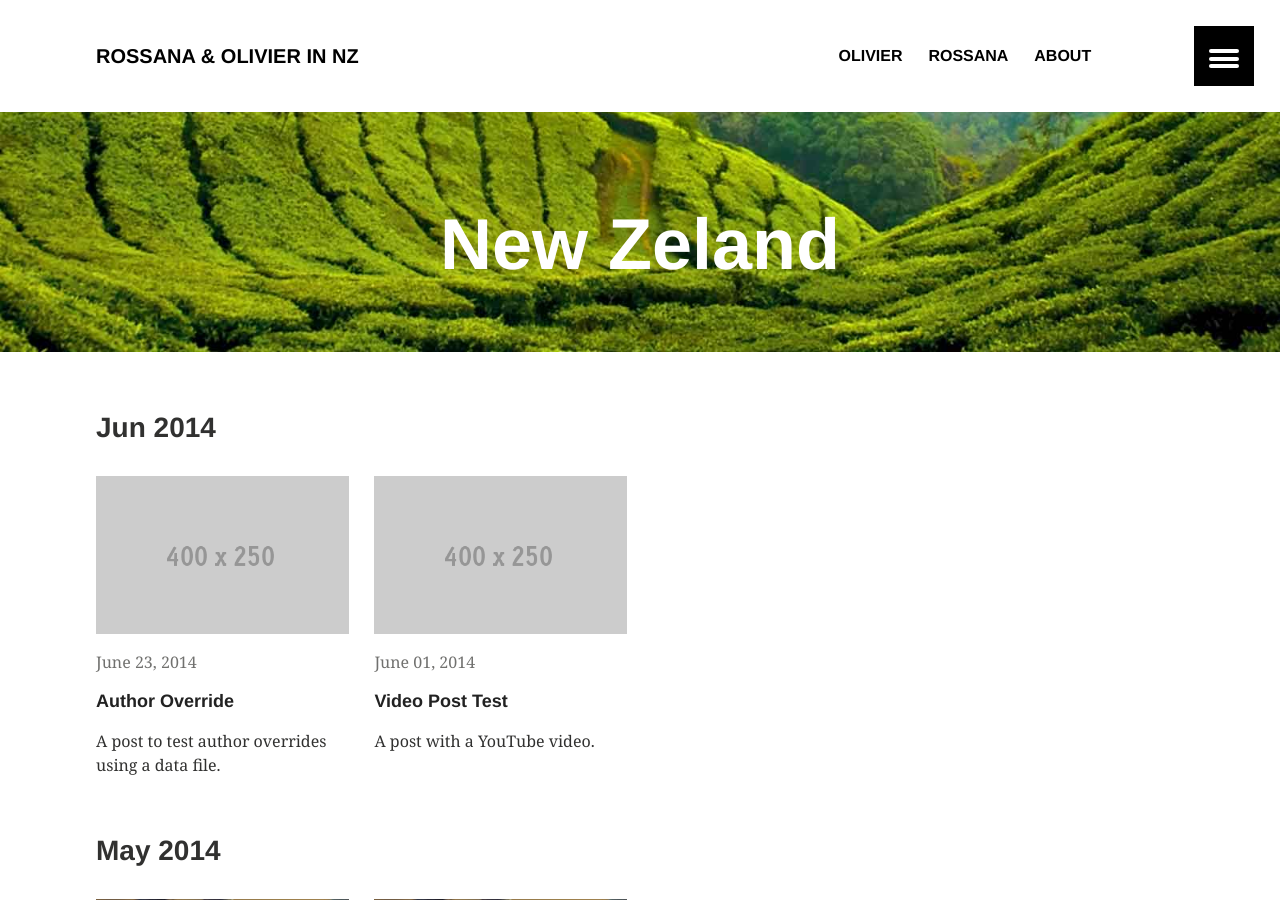
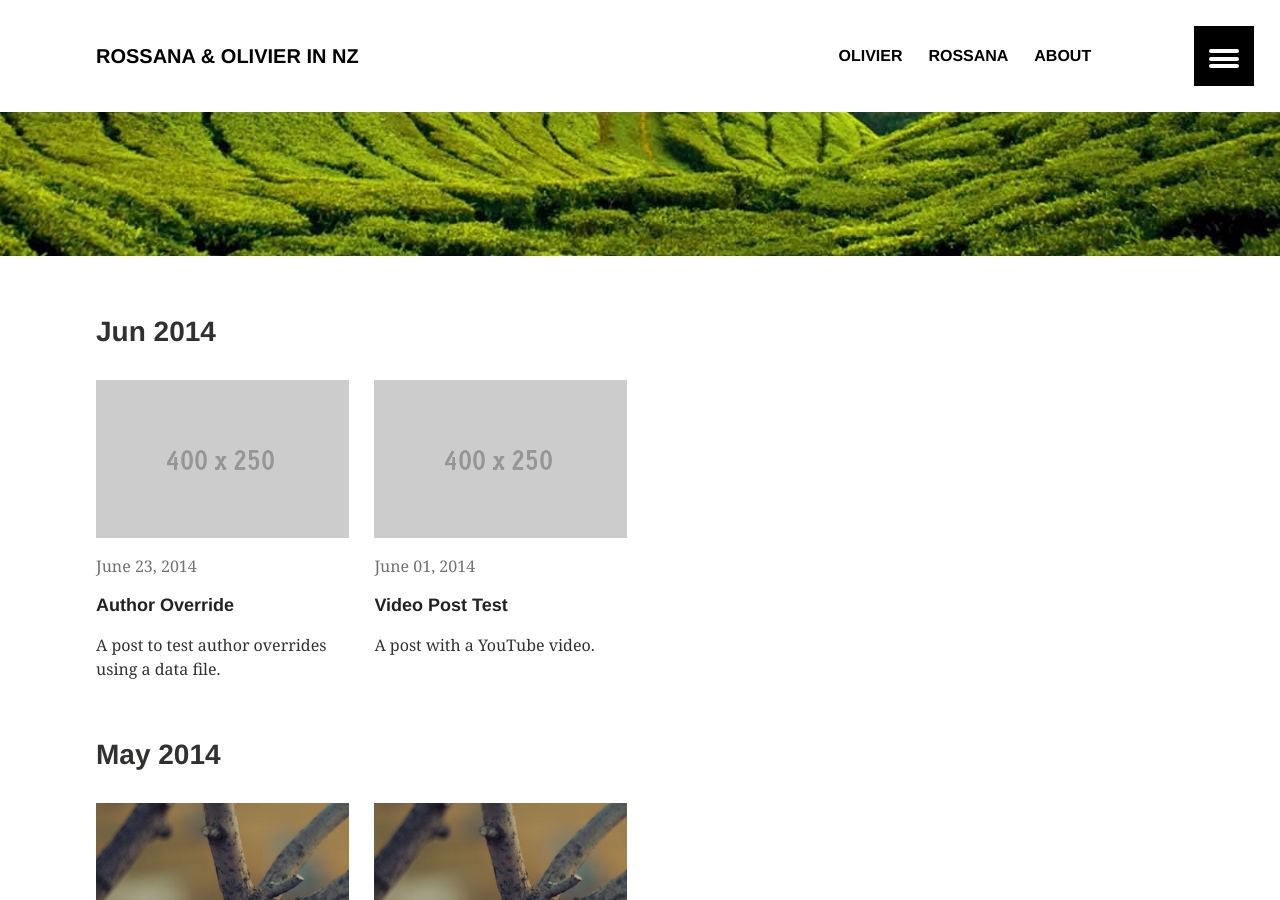
Before and after one commit to rokiwi/old, a Jekyll site: the page built from index.md, in a window 1280 px wide and 900 px high. Built offline with Jekyll 4.4.1, drawn with Linux system fonts in a browser that asks for light colours.

Commit message:
Commit 20

```diff
--- a/_layouts/home.html
+++ b/_layouts/home.html
@@ -52,7 +52,7 @@
     {% if page.image.feature %}
     <div class="page-lead" style="background-image:url({{ site.url }}/images/{{ page.image.feature }})">
       <div class="wrap page-lead-content">
-        <h1>New Zeland</h1>
+        <h1></h1>
       </div><!-- /.page-lead-content -->
     </div><!-- /.page-lead -->
     {% endif %}
```
